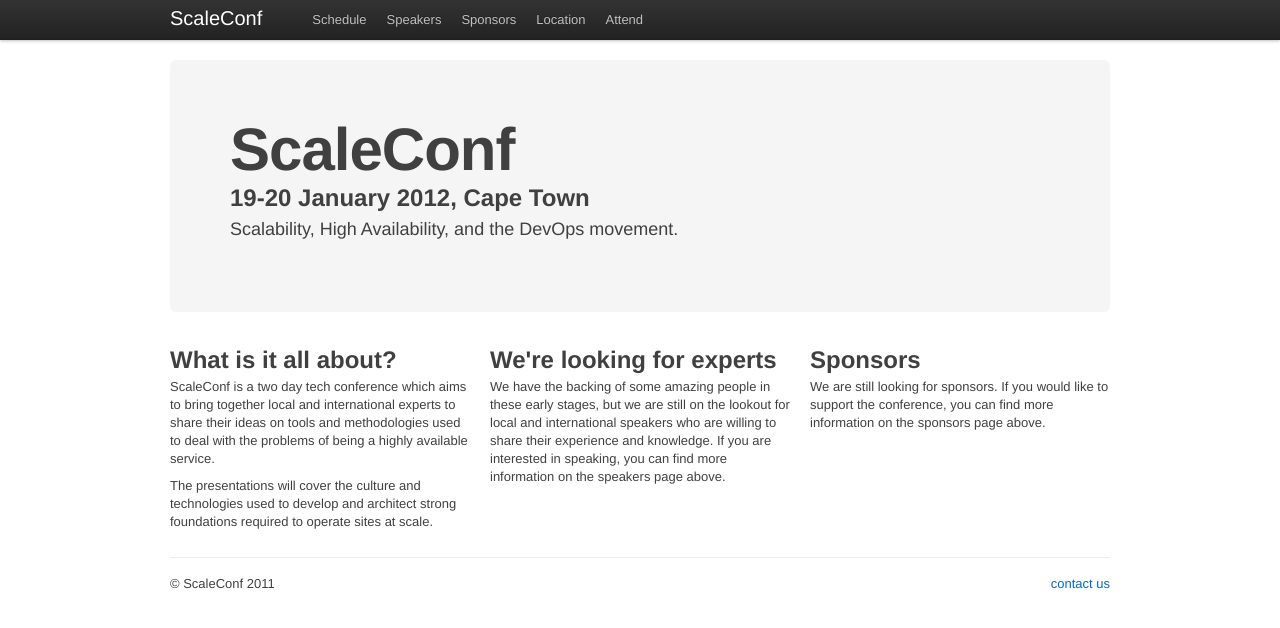
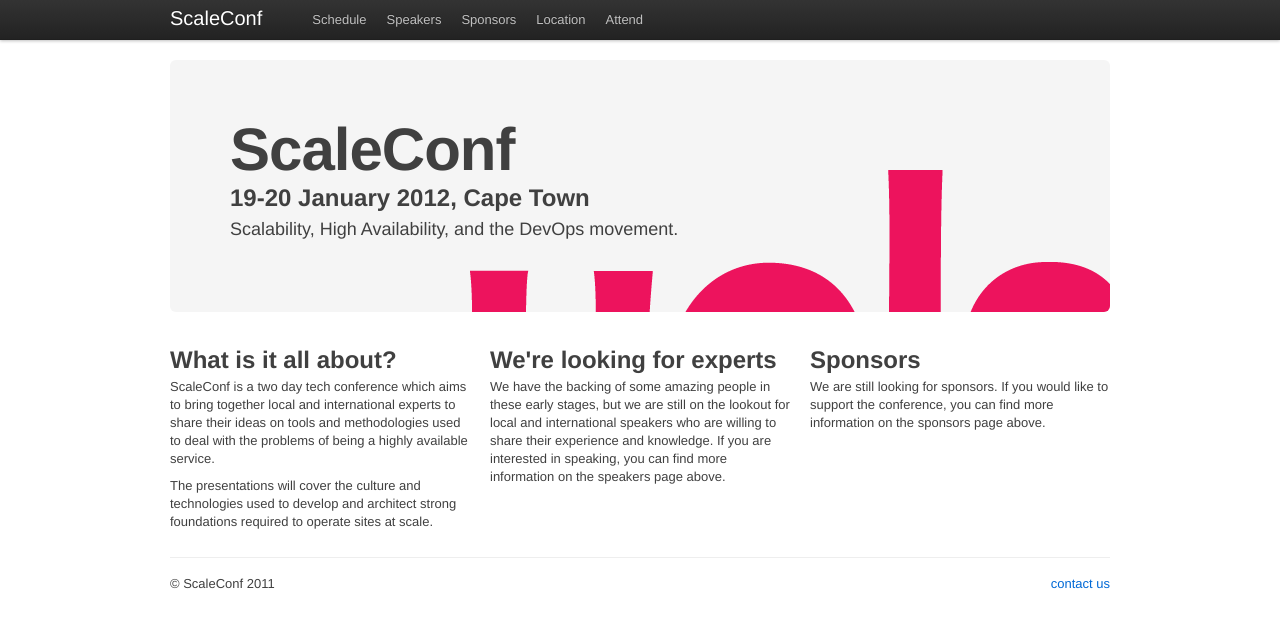
Before and after one commit to scaleconf/scaleconf.github.com, a Jekyll site: the page built from index.html, in a window 1280 px wide. Shown: the top 628 px of the page. Built offline with Jekyll 4.4.1, drawn with Linux system fonts in a browser that asks for light colours; Markdown is read by kramdown in place of the engine named in the settings.

Commit message:
Update index.html

```diff
--- a/index.html
+++ b/index.html
@@ -4,7 +4,7 @@ title: Scaleconf - A web scalability conference in South Africa
 meta-description: Scaleconf is a web scalability conference about working and building for highly scalable websites. International experts will be talking about principles from the devops movement as well as some trending technologies and methodologies.
 ---
       <!-- Main hero unit for a primary marketing message or call to action -->
-      <div class="hero-unit" style="background-image: url("../images/yola.png");background-position: 300px 110px;background-repeat: no-repeat;">
+      <div class="hero-unit" style="background-image: url('images/yola.png');background-position: 300px 110px;background-repeat: no-repeat;">
           <h1>ScaleConf</h1>
           <h2>19-20 January 2012, Cape Town</h2>
           <p>
```
